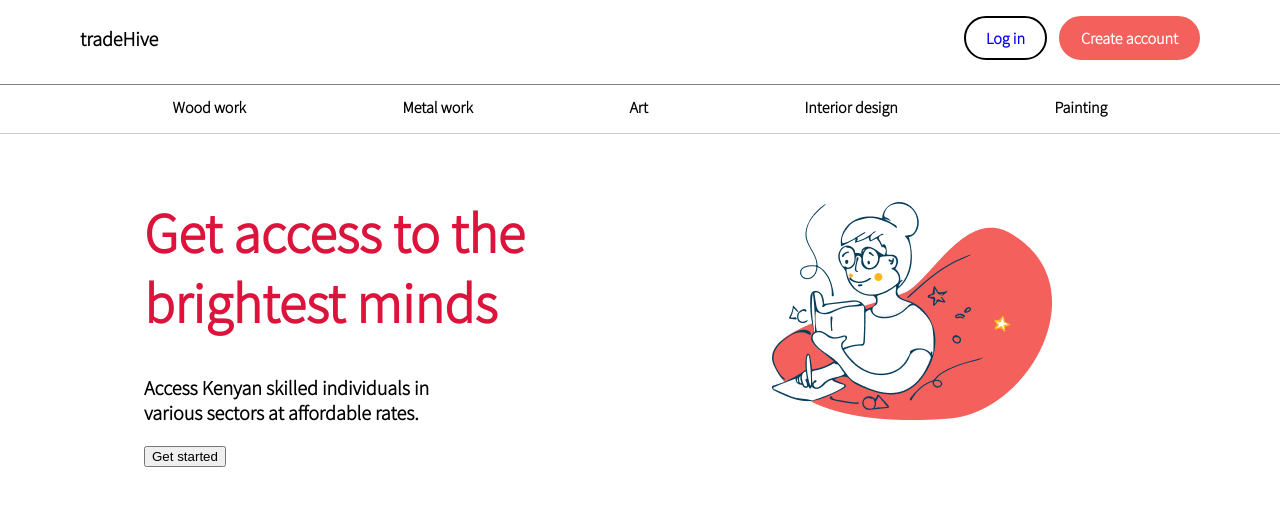
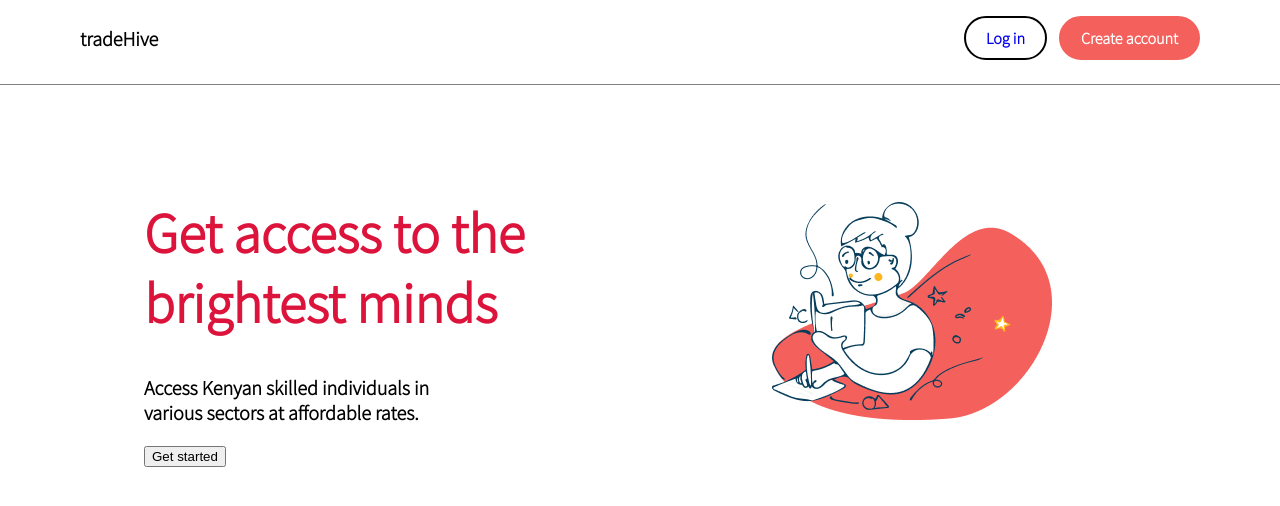
Before and after one commit to munene-m/TradeHive, a Vue app in the folder client/: page / in a window 1280 px wide. Shown: the top 506 px of the page. Built offline with nearby package versions, Linux system fonts and the light colour scheme.

Commit message:
protected the categpries routes

```diff
--- a/client/src/App.vue
+++ b/client/src/App.vue
@@ -1,5 +1,7 @@
 <script setup>
 import { RouterLink, RouterView } from "vue-router";
+import { useAuthStore } from "./stores/auth";
+const authStore = useAuthStore()
 </script>
 
 <template>
@@ -9,12 +11,10 @@ import { RouterLink, RouterView } from "vue-router";
         <RouterLink class="heading" to="/">tradeHive</RouterLink>
         <div>
           <RouterLink class="loginBtn" to="/login">Log in</RouterLink>
-          <RouterLink class="registerBtn" to="/register"
-            >Create account</RouterLink
-          >
+          <RouterLink class="registerBtn" to="/register">Create account</RouterLink>
         </div>
       </nav>
-      <div class="categories">
+      <div v-if="authStore.user" class="categories">
         <RouterLink to="/wood-work">Wood work</RouterLink>
         <RouterLink to="/metal-work">Metal work</RouterLink>
         <RouterLink to="/art">Art</RouterLink>
```
